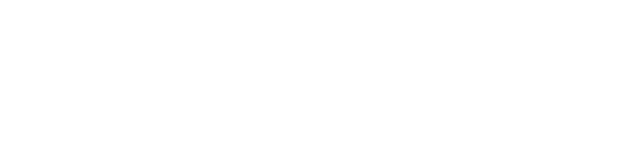
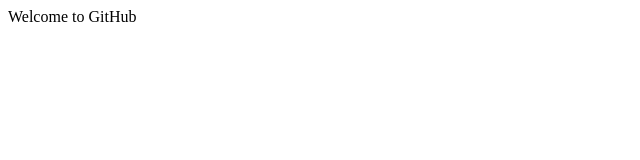
Before and after one commit to diego-muniz/diego-muniz.github.io, a plain HTML site: page index.html in a window 1280 px wide. Shown: the whole page, without its empty margins (0-640 px from the left). Drawn offline with Linux system fonts and the light colour scheme.

Commit message:
Update index.html

```diff
--- a/index.html
+++ b/index.html
@@ -1,5 +1,5 @@
 <html>
 <body>
-<p></p>
+<p>Welcome to GitHub</p>
 </body>
 </html>
```
